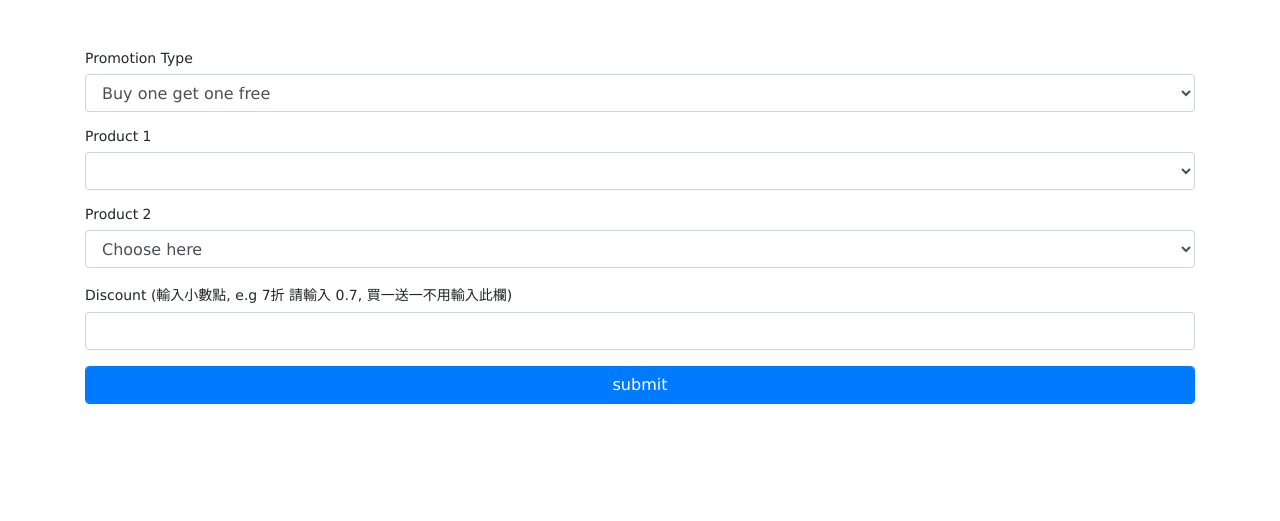
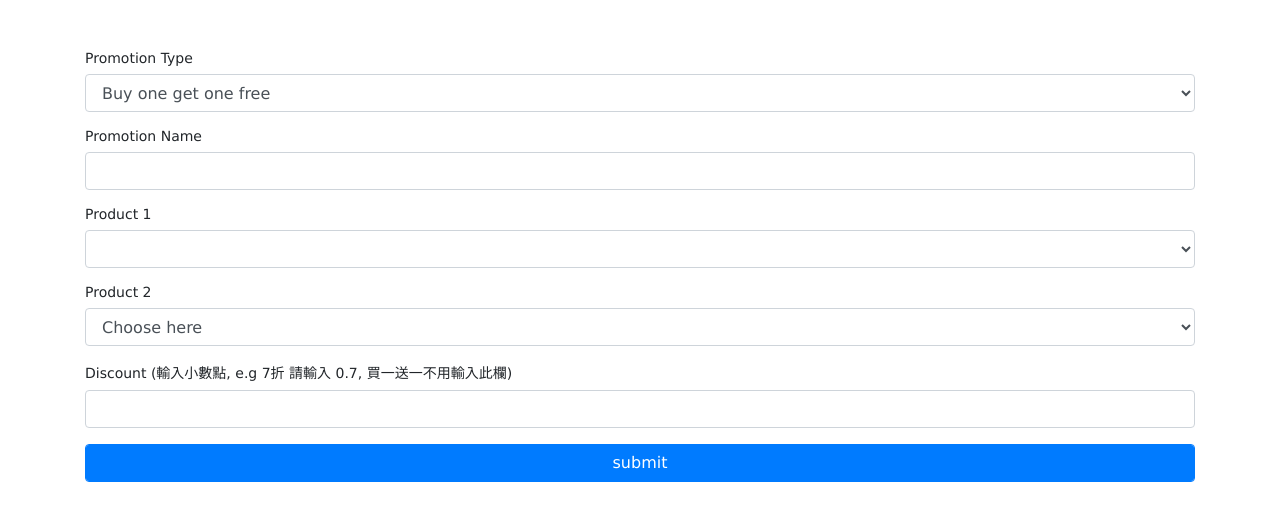
Before and after one commit to jay16213/beacon-smart-store-backend, a Node server app: page /promotions/create in a window 1280 px wide. Shown: the top 521 px of the page. Run offline with Node 20, Linux system fonts and the light colour scheme; data that the repository does not hold is empty; some libraries are stand-ins or nearby versions.

Commit message:
Add promotion name; add python api

```diff
--- a/models/promotion.js
+++ b/models/promotion.js
@@ -2,6 +2,7 @@ const mongoose = require('mongoose')
 
 let promotionSchema = mongoose.Schema({
   type: { type: Number, required: true },
+  name: { type: String, required: true },
   product1_name: { type: String, required: true },
   product2_name: { type: String, default: '' },
   discount: { type: Number, default: 1 } // discount price = original price * discount
--- a/routes/promotions.js
+++ b/routes/promotions.js
@@ -44,6 +44,7 @@ router.get('/create', (req, res) => {
 router.post('/create', (req, res) => {
   let newPromotion = new Promotion()
   newPromotion.type = req.body.promotion_type
+  newPromotion.name = req.body.promotion_name
   newPromotion.product1_name = req.body.product1_name
   newPromotion.product2_name = req.body.product2_name
   newPromotion.discount = req.body.discount || 1
@@ -88,6 +89,7 @@ router.post('/edit/:id', (req, res) => {
     }
 
     data.type = req.body.promotion_type
+    data.name = req.body.promotion_name
     data.product1_name = req.body.product1_name
     data.product2_name = req.body.product2_name
     data.discount = req.body.discount || 0
--- a/views/promotions/edit.ejs
+++ b/views/promotions/edit.ejs
@@ -16,6 +16,11 @@
               <% } %>
             <% } %>
           </select>
+        </div>
+
+        <div class="form-group">
+          <label>Promotion Name</label>
+          <input type="text" name="promotion_name" class="form-control" value="<%= promotion.name %>">
         </div>
 
         <div class="form-group">
--- a/views/promotions/new.ejs
+++ b/views/promotions/new.ejs
@@ -12,6 +12,11 @@
               <option value="<%= i %>"><%= promotionType[i] %></option>
             <% } %>
           </select>
+        </div>
+
+        <div class="form-group">
+          <label>Promotion Name</label>
+          <input type="text" name="promotion_name" class="form-control">
         </div>
 
         <div class="form-group">
--- a/views/promotions/show.ejs
+++ b/views/promotions/show.ejs
@@ -8,6 +8,7 @@
         <thead>
           <tr>
             <th scope="col">Promotion type</th>
+            <th scope="col">Promotion name</th>
             <th scope="col">Product 1</th>
             <th scope="col">Product 2</th>
             <th scope="col">Discount</th>
@@ -18,6 +19,7 @@
           <% promotions.forEach((promotion) => { %>
             <tr>
               <td><%= promotionType[promotion.type] %></td>
+              <td><%= promotion.name %></td>
               <td><%= promotion.product1_name %></td>
               <td><%= promotion.product2_name %></td>
               <% if (promotionType[promotion.type] != 'Buy one get one free') { %>
```
Also changed, not shown: README.md, 1 other file.
